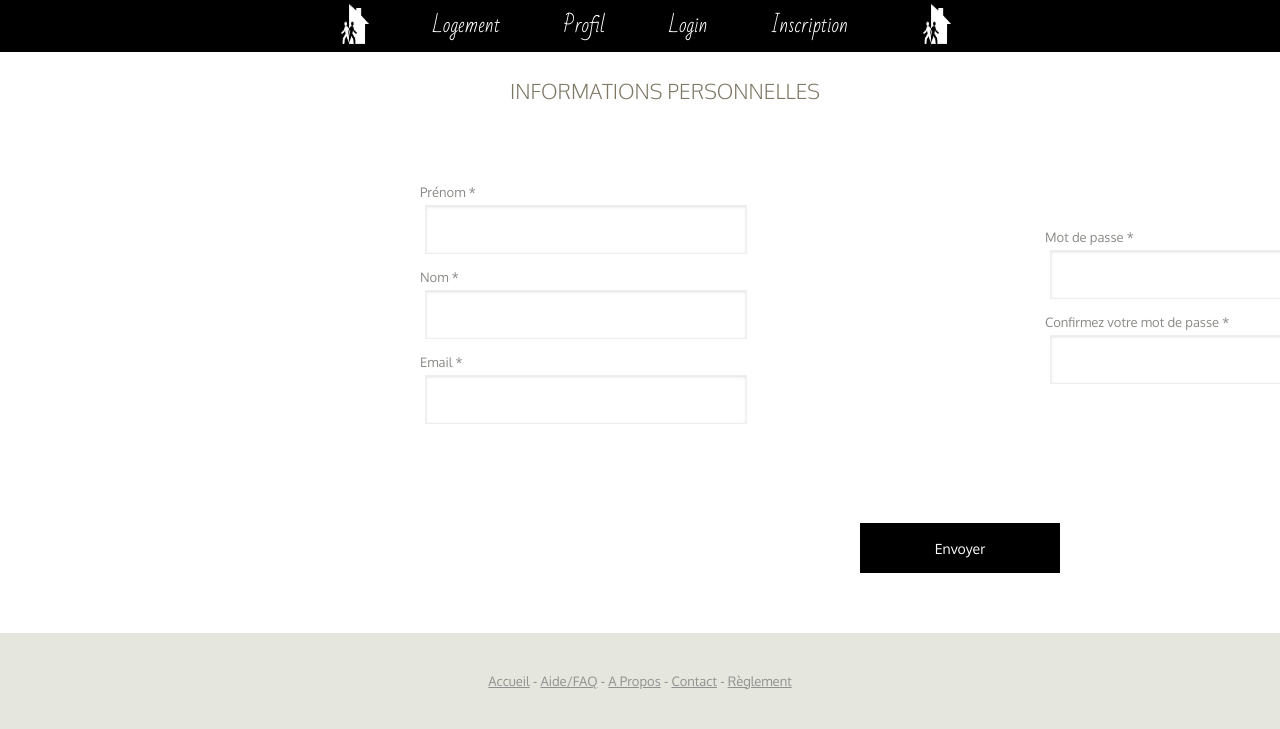
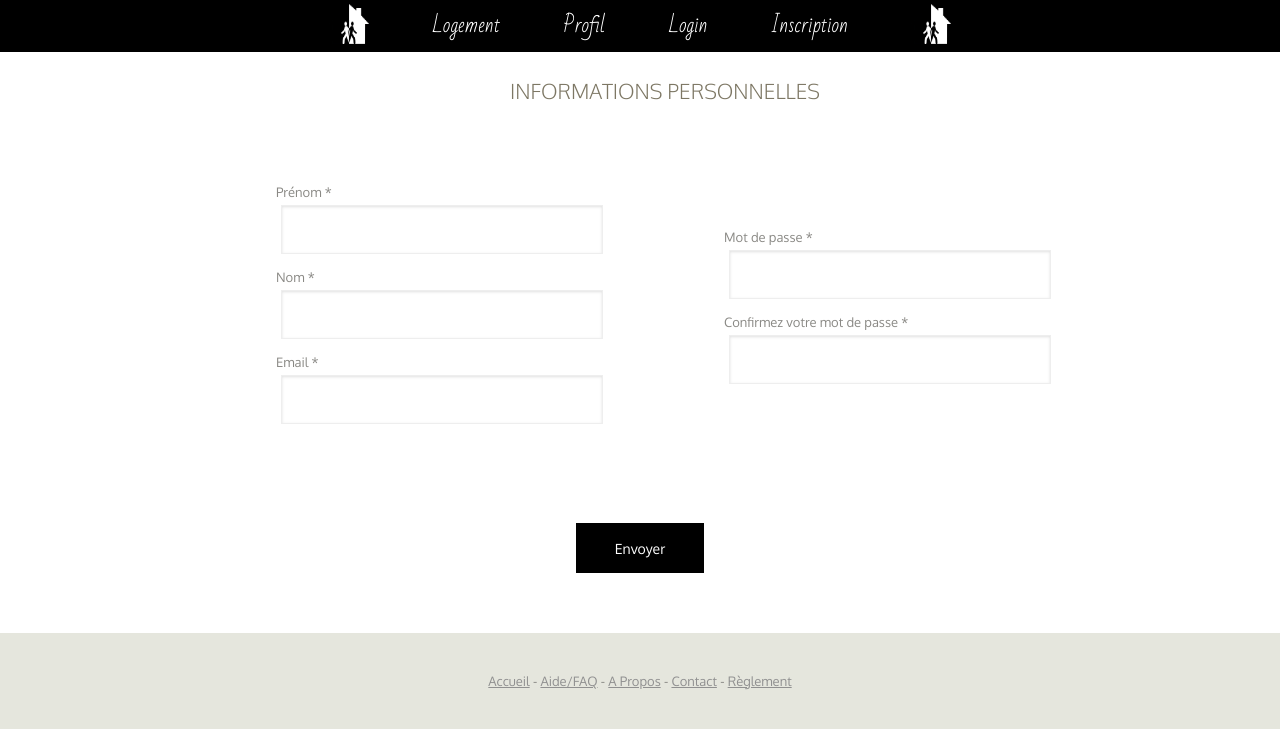
Before and after one commit to Willems1994/HomeSwitchHome-2.0, a PHP site: page /inscription.php in a window 1280 px wide. Shown: the top 729 px of the page. Run offline with PHP 8.4, Linux system fonts and the light colour scheme.

Commit message:
CSS update (px -> %)
Tout est dans le titre :P

```diff
--- a/style.css
+++ b/style.css
@@ -325,7 +325,7 @@ margin-bottom: -12px;
 	margin: 10px 0;
 	padding-left: 20px;
 	position: relative;
-	left: 400px;
+	left: 20%;
 }
 .register-right-grid div {
 	width: 25%;
@@ -334,7 +334,7 @@ margin-bottom: -12px;
 	padding-left: 20px;
 	position: relative;
 	bottom: 210px;
-	left: 1025px;
+	left: 55%;
 }
 .register-left-grid input[type="text"], .register-right-grid input[type="text"], .register-right-grid input[type="password"] {
 	border: 1px solid #EEE;
@@ -382,11 +382,11 @@ margin-bottom: -12px;
 	font-family: "Oxygen",sans-serif;
 	display: inline-block;
 	background: #000;
-	width: 200px;
+	width: 10%;
 	height: 50px;
 	color: #FFFFFF;
 	position: relative;
-	left: 860px;
+	left: 45%;
 	bottom: 100px;
 }
 .register-title{
```
